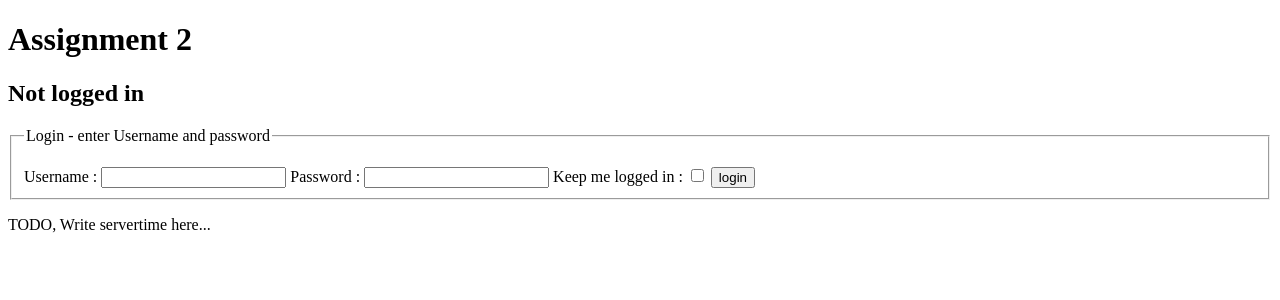
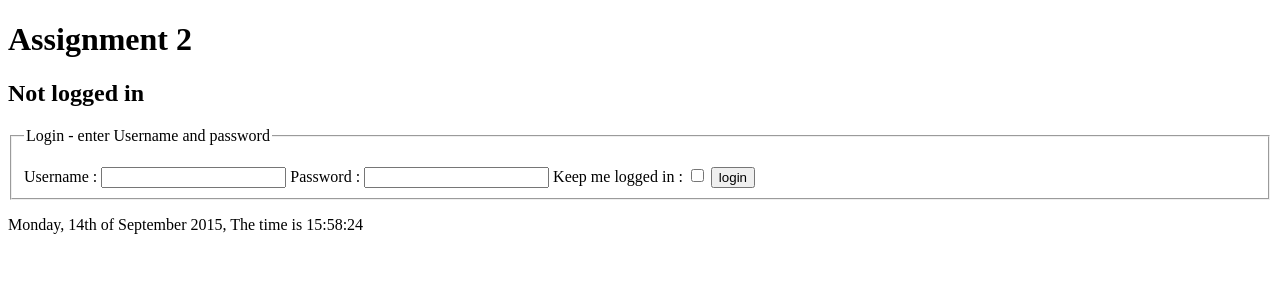
Before and after one commit to camipe/1DV608_assignment_2, a PHP site: page / in a window 1280 px wide. Shown: the top 300 px of the page. Run offline with PHP 8.4, Linux system fonts and the light colour scheme.

Commit message:
Added server time to DateTimeView as specified in test case 1.1.

```diff
--- a/view/DateTimeView.php
+++ b/view/DateTimeView.php
@@ -4,8 +4,14 @@ class DateTimeView {
 
 
 	public function show() {
-
-		$timeString = 'TODO, Write servertime here...';
+        /*
+        Set timestring to the following date format
+        [Day of week], the [day of month numeric]th of
+        [Month as text] [year 4 digits].
+        The time is [Hour]:[minutes]:[Seconds].
+        Example: "Monday, the 8th of July 2015, The time is 10:59:21"
+         */
+		$timeString = date("l, jS \of F Y,") . " The time is " . date("H:i:s");
 
 		return '<p>' . $timeString . '</p>';
 	}
```
